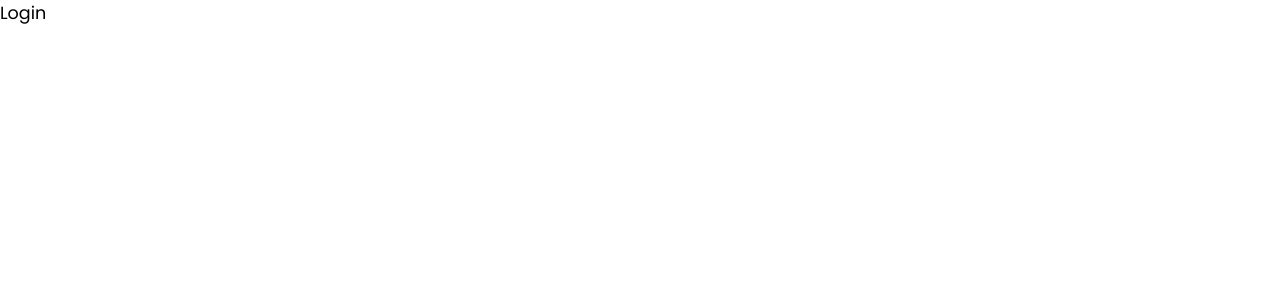
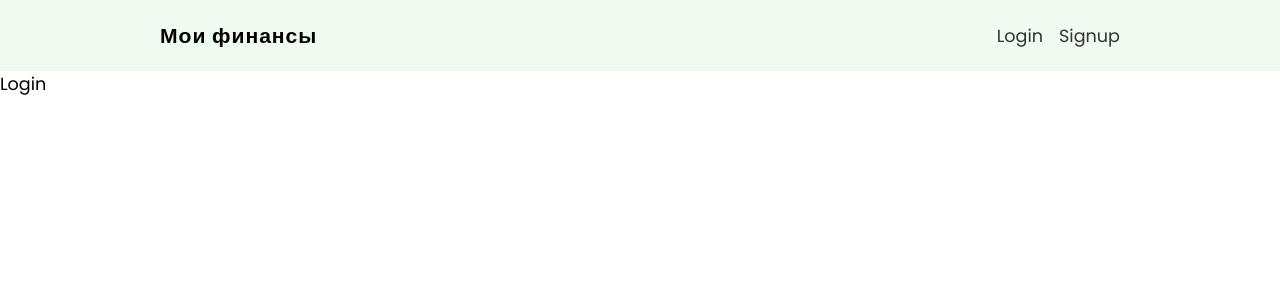
Before and after one commit to mailsmorales/finance, a React (Vite) app: page /login in a window 1280 px wide. Shown: the top 300 px of the page. Built offline with nearby package versions, Linux system fonts and the light colour scheme.

Commit message:
create file navbar

```diff
--- a/src/App.jsx
+++ b/src/App.jsx
@@ -1,9 +1,11 @@
 import { Home, Login, Signup } from "./pages";
 import { Routes, Route } from "react-router-dom";
+import { Navbar } from "./components/navbar/Navbar";
 
 function App() {
   return (
     <div className="App">
+      <Navbar />
       <Routes>
         <Route path="/" element={<Home />} />
         <Route path="login" element={<Login />} />
--- /dev/null
+++ b/src/components/index.js
@@ -0,0 +1 @@
+export * from "./navbar/Navbar";
--- /dev/null
+++ b/src/components/navbar/Navbar.jsx
@@ -0,0 +1,19 @@
+import React from "react";
+import { Link } from "react-router-dom";
+import styles from "./Navbar.module.css";
+
+export const Navbar = () => {
+  return (
+    <nav className={styles.navbar}>
+      <ul>
+        <li className={styles.title}>Мои финансы</li>
+        <li>
+          <Link to="/login">Login</Link>
+        </li>
+        <li>
+          <Link to="/signup">Signup</Link>
+        </li>
+      </ul>
+    </nav>
+  );
+};
--- /dev/null
+++ b/src/components/navbar/Navbar.module.css
@@ -0,0 +1,26 @@
+.navbar {
+  width: 100%;
+  background: #effaf0;
+  padding: 20px 10px;
+  box-sizing: border-box;
+}
+.navbar ul {
+  display: flex;
+  margin: 0 auto;
+  max-width: 960px;
+  align-items: center;
+}
+.title {
+  margin-right: auto;
+  font-weight: bold;
+  letter-spacing: 1px;
+  font-size: 1.2em;
+}
+.navbar button,
+.navbar a {
+  margin-left: 16px;
+}
+.navbar a {
+  color: #333;
+  text-decoration: none;
+}
```
